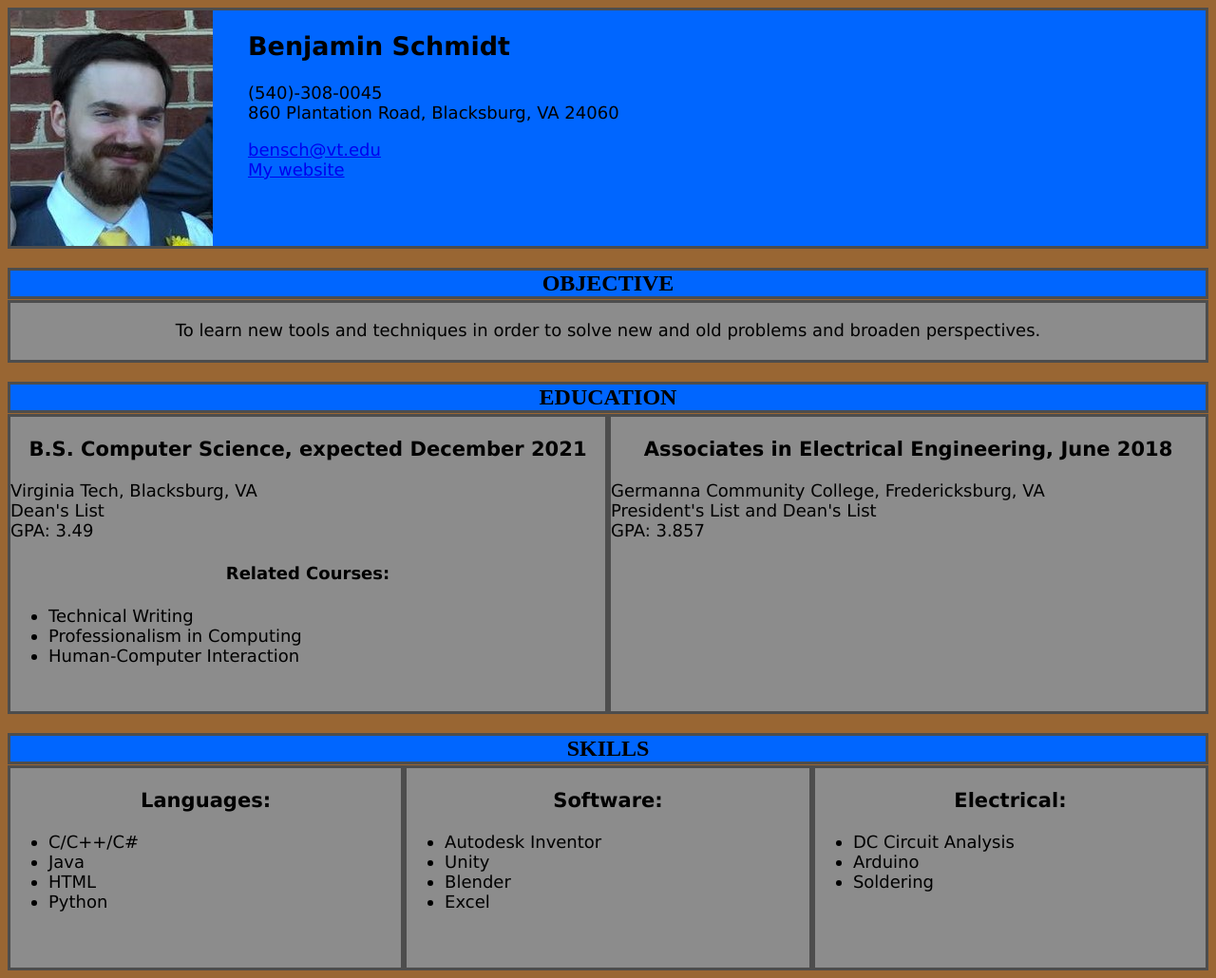
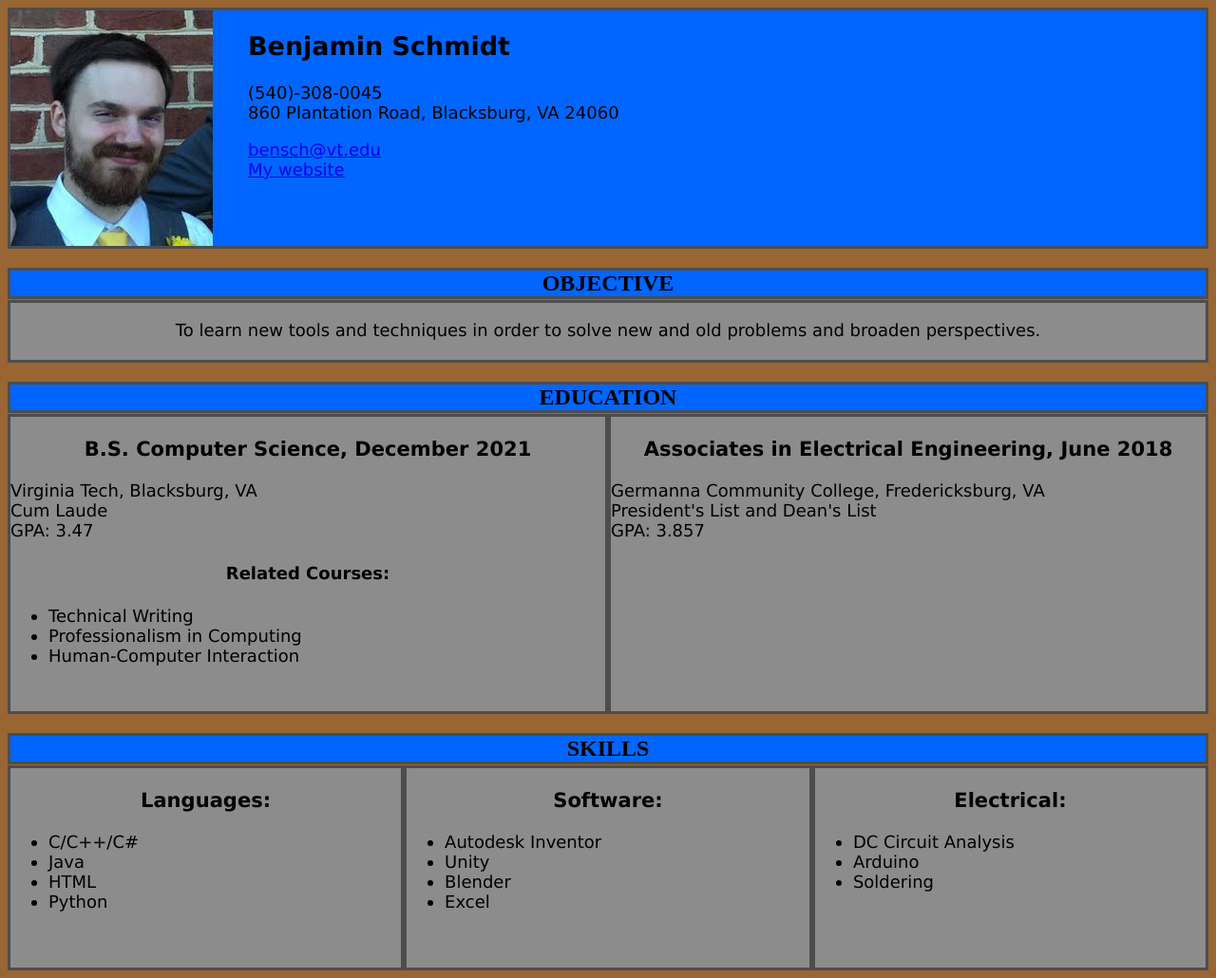
Before and after one commit to YellowArchitect/YellowArchitect.github.io, a Jekyll site: the page resume.html, which Jekyll copies as it is, in a window 1280 px wide. Shown: the whole page at 95% size. Built offline with Jekyll 4.4.1, drawn with Linux system fonts in a browser that asks for light colours.

Commit message:
Update resume.html
Updated the old resume file.

```diff
--- a/resume.html
+++ b/resume.html
@@ -33,10 +33,10 @@
     <section id="education" class="module">
       <h2 id="education-header" class="module-text">EDUCATION</h2>
       <section id="VT" class="inner-text">
-        <h3 id="VT-header" class="subsection-text">B.S. Computer Science, expected December 2021</h3>
+        <h3 id="VT-header" class="subsection-text">B.S. Computer Science, December 2021</h3>
         <p id="VT-information" class="education-information">Virginia Tech, Blacksburg, VA<br>
-          Dean's List<br>
-          GPA: 3.49
+          Cum Laude<br>
+          GPA: 3.47
         </p>
         <h4 id="VT-courses" class="special-text">Related Courses:</h4>
         <ul id="course-list" class="normal-text">
```
